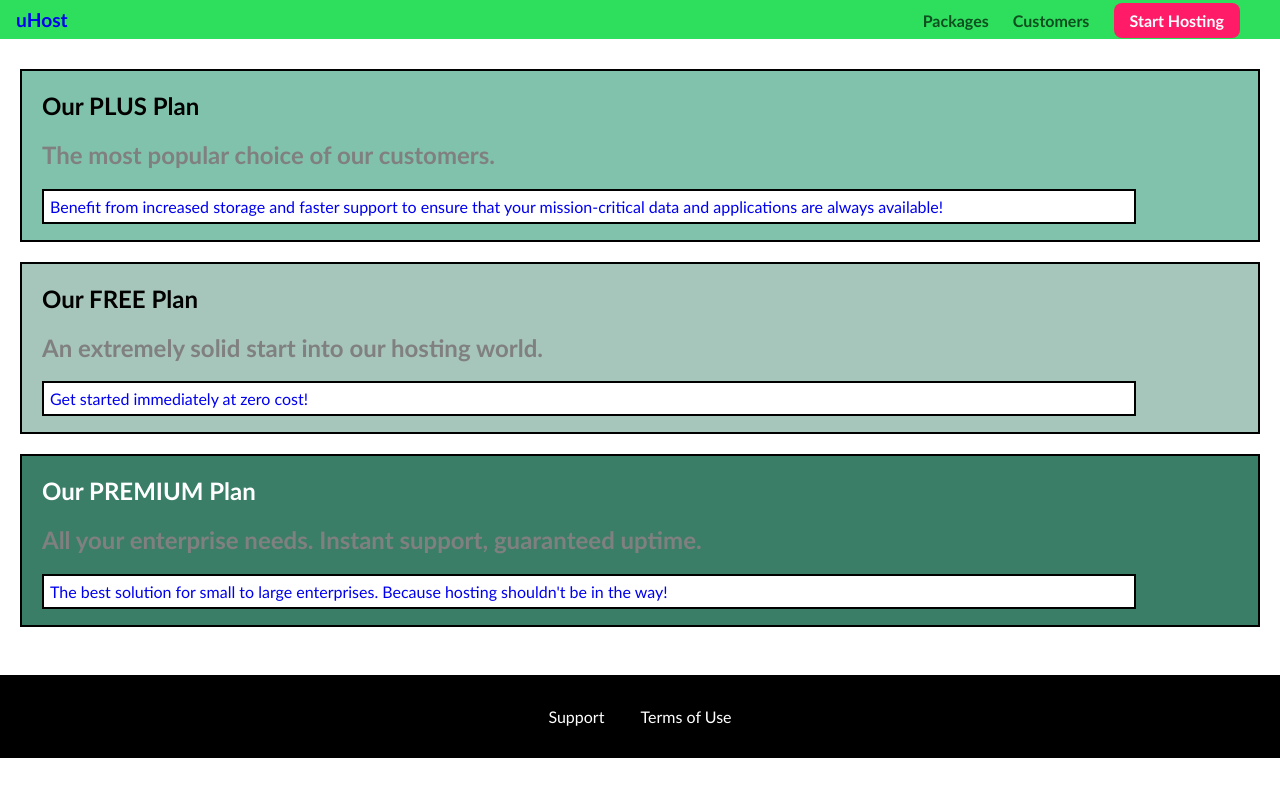
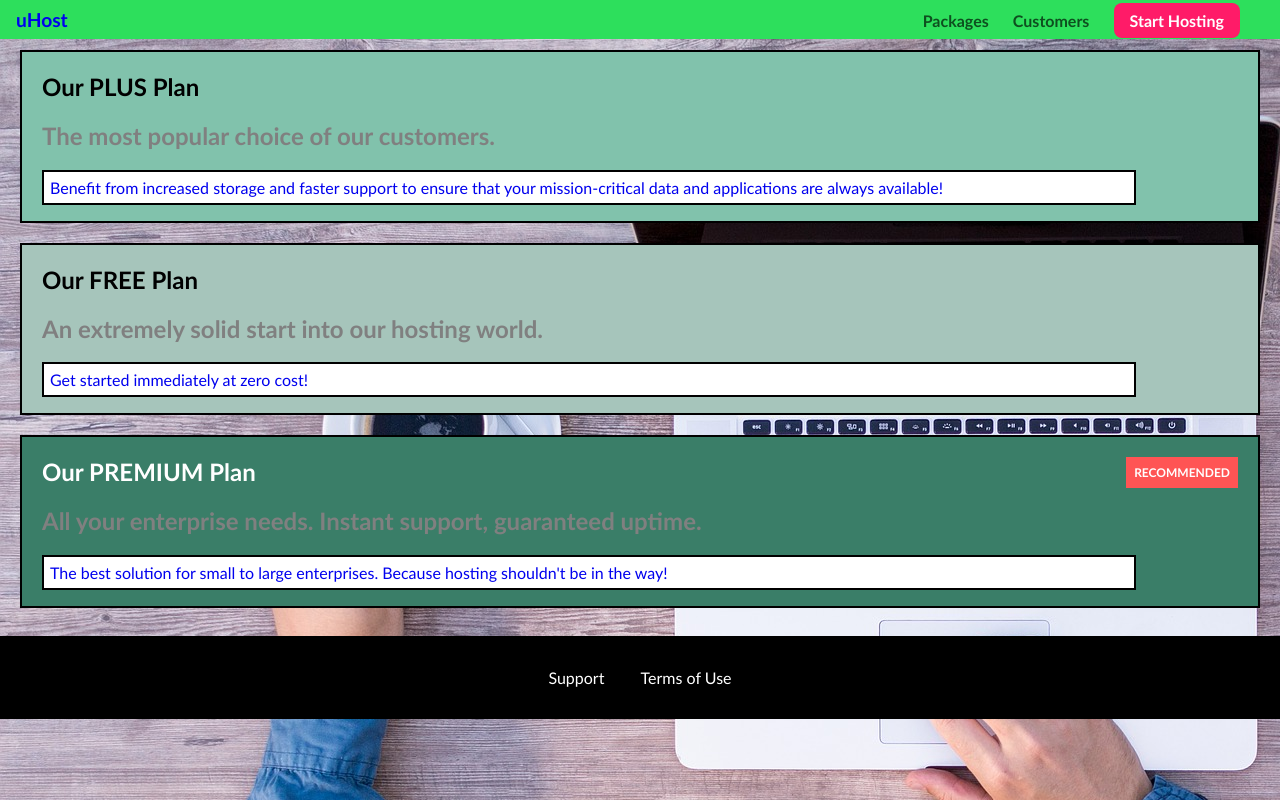
Before and after one commit to glenadamson1984/CSSCompleteGuide, a plain HTML site: page packages/index.html in a window 1280 px wide. Drawn offline with Linux system fonts and the light colour scheme.

Commit message:
absolute positioning / relative positioning

```diff
--- a/packages/index.html
+++ b/packages/index.html
@@ -11,6 +11,7 @@
   <title>Document</title>
 </head>
 <body>
+    <div class="background"></div>
   <header class="main-header">
     <div class="main-header__title">
         <a href="../index.html">
@@ -51,6 +52,7 @@
     <section class="packages packages__premium">
         <a class="packages-link" href="#">
             <h1 class="packages-title packages-premium">Our PREMIUM Plan</h1>
+            <h2 class="pacakges-badge">RECOMMENDED</h2>
             <h2 class="packages-subtitle packages-premium">All your enterprise needs. Instant support, guaranteed uptime. </h2>
             <p class="packages-description packages-premium">The best solution for small to large enterprises. Because hosting shouldn't be in the way!</p>
         </a>
--- a/packages/packages.css
+++ b/packages/packages.css
@@ -1,5 +1,13 @@
 .main {
     padding-top: 10px;
+}
+
+.background {
+    background-image: url('../images/plans-background.jpg');
+    width: 100%;
+    height: 100%;
+    position: fixed;
+    z-index: -1;
 }
 
 .packages {
@@ -7,6 +15,8 @@
     margin: 20px;
     background-color: #81c2ac;
     padding-left: 20px;
+    position: relative;
+    top:20px;
 }
 
 .packages:hover,
@@ -23,6 +33,17 @@
 
 .packages.packages__premium {
     background-color: #3a7e68;
+}
+
+.pacakges-badge {
+    position: absolute;
+    margin: 20px;
+    top: 0;
+    right: 0;
+    font-size: 12px;
+    color: white;
+    background-color: #ff5454;
+    padding: 8px;
 }
 
 .packages-link {
--- a/shared.css
+++ b/shared.css
@@ -12,6 +12,8 @@ body {
     background-color: #2ddf5c;
     padding: 8px 16px ;
     vertical-align: middle;
+    position: fixed;
+    z-index: 1;
 }
 
 .main-header__title a {
```
Also changed, not shown: images/plans-background.jpg (added).
